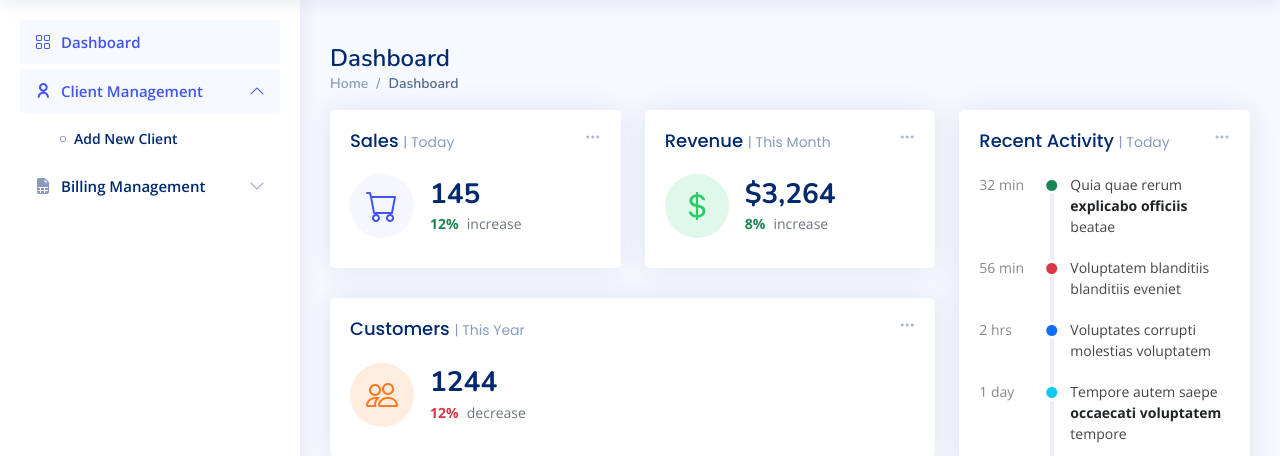
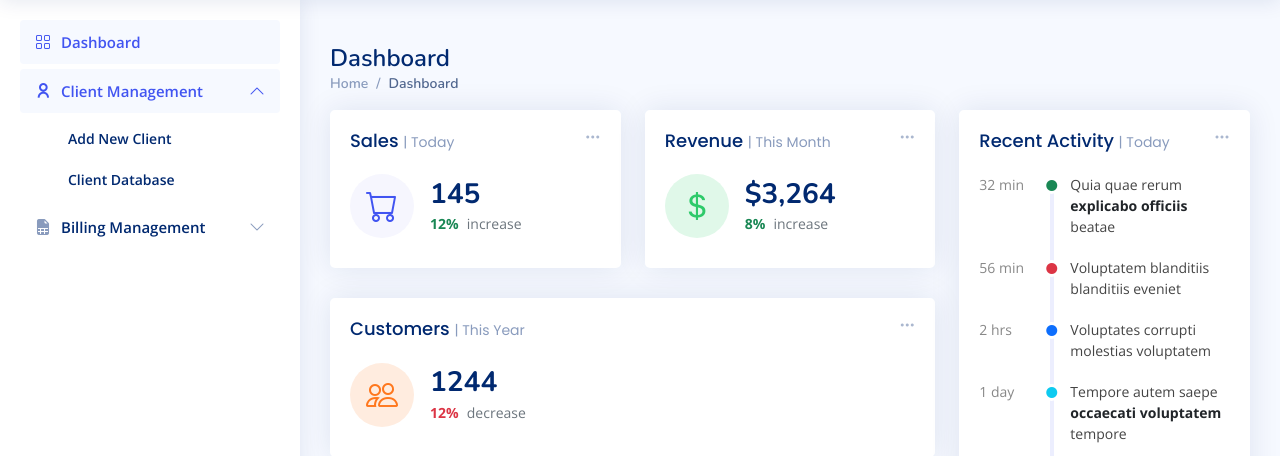
Before and after one commit to kustav123/btnapp, a PHP site: page /index.php in a window 1280 px wide, after a click on "Client Management". Shown: the part 60-516 px from the top of the page. Run offline with PHP 8.4, Linux system fonts and the light colour scheme; a user stored in the database is signed in; some libraries are stand-ins or nearby versions.

Commit message:
added user database

```diff
--- a/navbar.php
+++ b/navbar.php
@@ -285,10 +285,14 @@ if(!isset($_SESSION["loggedin"]) || $_SESSION["loggedin"] !== true){
     <ul id="components-nav" class="nav-content collapse " data-bs-parent="#sidebar-nav">
       <li>
         <a href="addmem.php">
-          <i class="bi bi-circle"></i><span>Add New Client</span>
+          <i class="fa fa-plus fa-beat" style="color: #0000ff;"></i><span> Add New Client</span>
         </a>
       </li>
-
+      <li>
+        <a href="userlist.php">
+          <i class="fa fa-search fa-beat" style="color: #0000ff;"></i><span> Client Database</span>
+        </a>
+      </li>
     </ul>
   </li>
 
@@ -300,7 +304,8 @@ if(!isset($_SESSION["loggedin"]) || $_SESSION["loggedin"] !== true){
     <ul id="activity-nav" class="nav-content collapse " data-bs-parent="#sidebar-nav">
       <li>
         <a href="activity.php">
-          <i class="bi bi-circle"></i><span>New Bill</span>
+        <i class="fa fa-plus fa-beat" style="color: #0000ff;"></i><span>New Bill</span>
+
         </a>
       </li>
 
```
Also changed, not shown: 1 other file.
